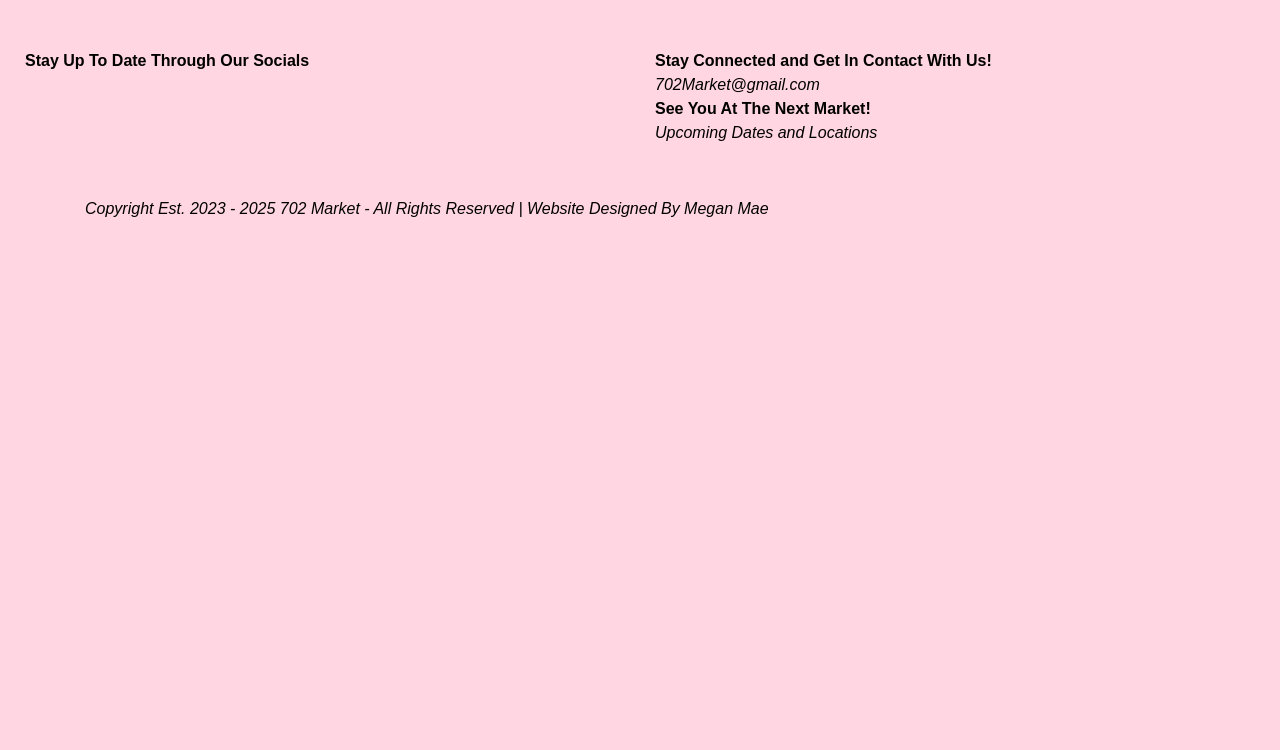
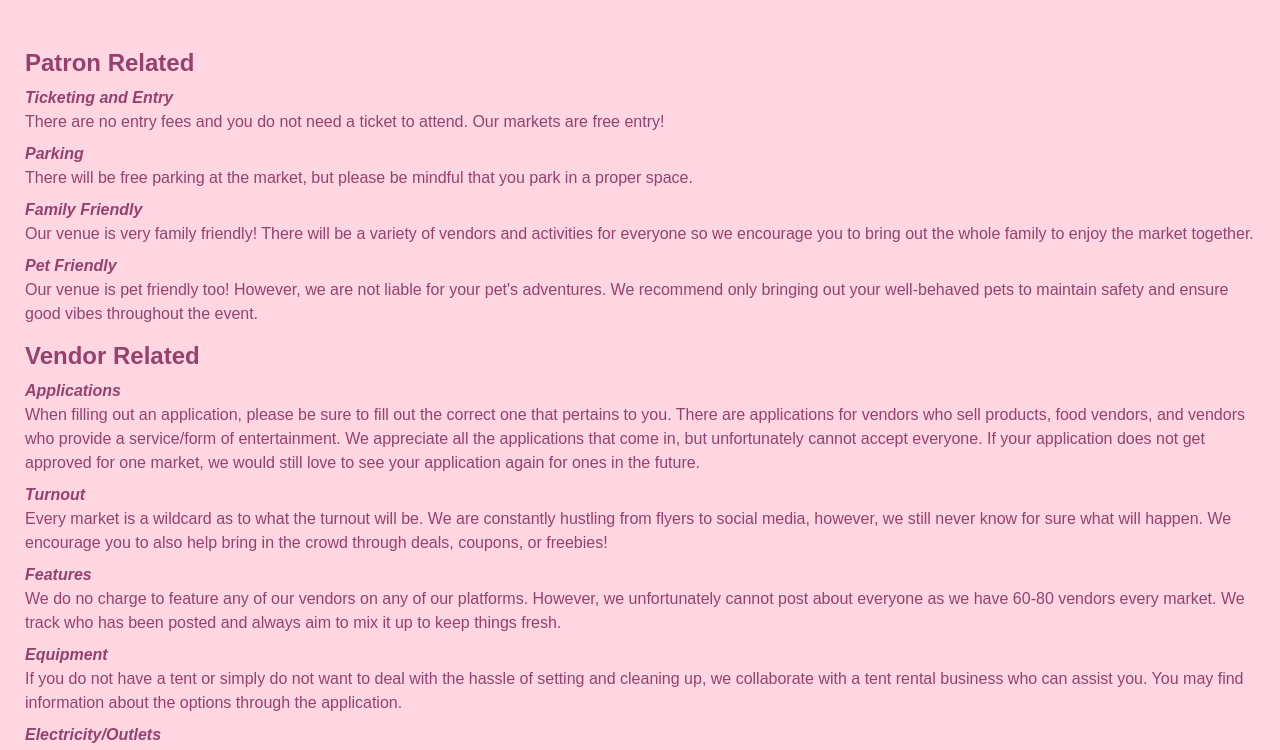
Before and after one commit to MeganMaeR/702MarketWeb, a plain HTML site: page guidelines.html in a window 1280 px wide. Shown: the part 202-952 px from the top of the page. Before the commit the page ends 800 px from the top, so only its background shows below. Drawn offline with nearby package versions, Linux system fonts and the light colour scheme.

Commit message:
Update guidelines.html

```diff
--- a/guidelines.html
+++ b/guidelines.html
@@ -43,6 +43,31 @@
 
         </div>
 
+        <h4> <b> Patron Related </b> </h4>
+        <dl>
+            <dt> <i> Ticketing and Entry </i></dt>
+              <dd> There are no entry fees and you do not need a ticket to attend. Our markets are free entry! </dd>
+            <dt> <i> Parking </i></dt>
+              <dd> There will be free parking at the market, but please be mindful that you park in a proper space.</dd>
+            <dt> <i> Family Friendly </i></dt>
+              <dd> Our venue is very family friendly! There will be a variety of vendors and activities for everyone so we encourage you to bring out the whole family to enjoy the market together.</dd>
+            <dt> <i> Pet Friendly </i></dt>
+              <dd> Our venue is pet friendly too! However, we are not liable for your pet's adventures. We recommend only bringing out your well-behaved pets to maintain safety and ensure good vibes throughout the event.</dd>
+        </dl>
+
+        <h4> <b> Vendor Related </b> </h4>
+        <dl>
+            <dt> <i> Applications </i></dt>
+              <dd> When filling out an application, please be sure to fill out the correct one that pertains to you. There are applications for vendors who sell products, food vendors, and vendors who provide a service/form of entertainment. We appreciate all the applications that come in, but unfortunately cannot accept everyone. If your application does not get approved for one market, we would still love to see your application again for ones in the future.</dd>
+            <dt> <i> Turnout </i></dt>
+              <dd> Every market is a wildcard as to what the turnout will be. We are constantly hustling from flyers to social media, however, we still never know for sure what will happen. We encourage you to also help bring in the crowd through deals, coupons, or freebies!</dd>
+            <dt> <i> Features </i></dt>
+              <dd> We do no charge to feature any of our vendors on any of our platforms. However, we unfortunately cannot post about everyone as we have 60-80 vendors every market. We track who has been posted and always aim to mix it up to keep things fresh.</dd>
+            <dt> <i> Equipment </i></dt>
+              <dd> If you do not have a tent or simply do not want to deal with the hassle of setting and cleaning up, we collaborate with a tent rental business who can assist you. You may find information about the options through the application.</dd>
+            <dt> <i> Electricity/Outlets </i></dt>
+              <dd> We are an outdoor market so there will be no source of electrical power accessible. If needed, we recommend bringing a small generator.</dd>
+        </dl>
     </body>
 
 </main>
```
